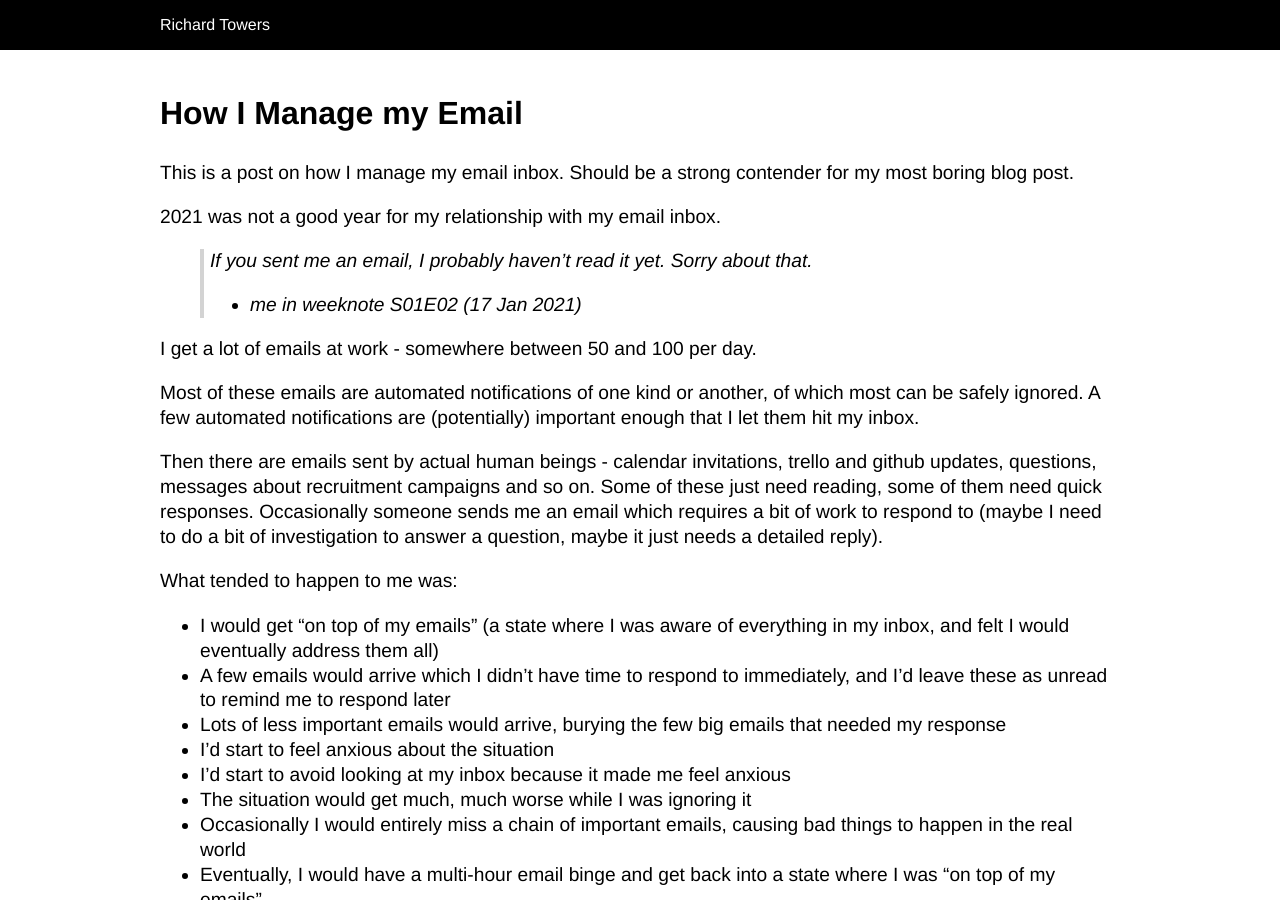
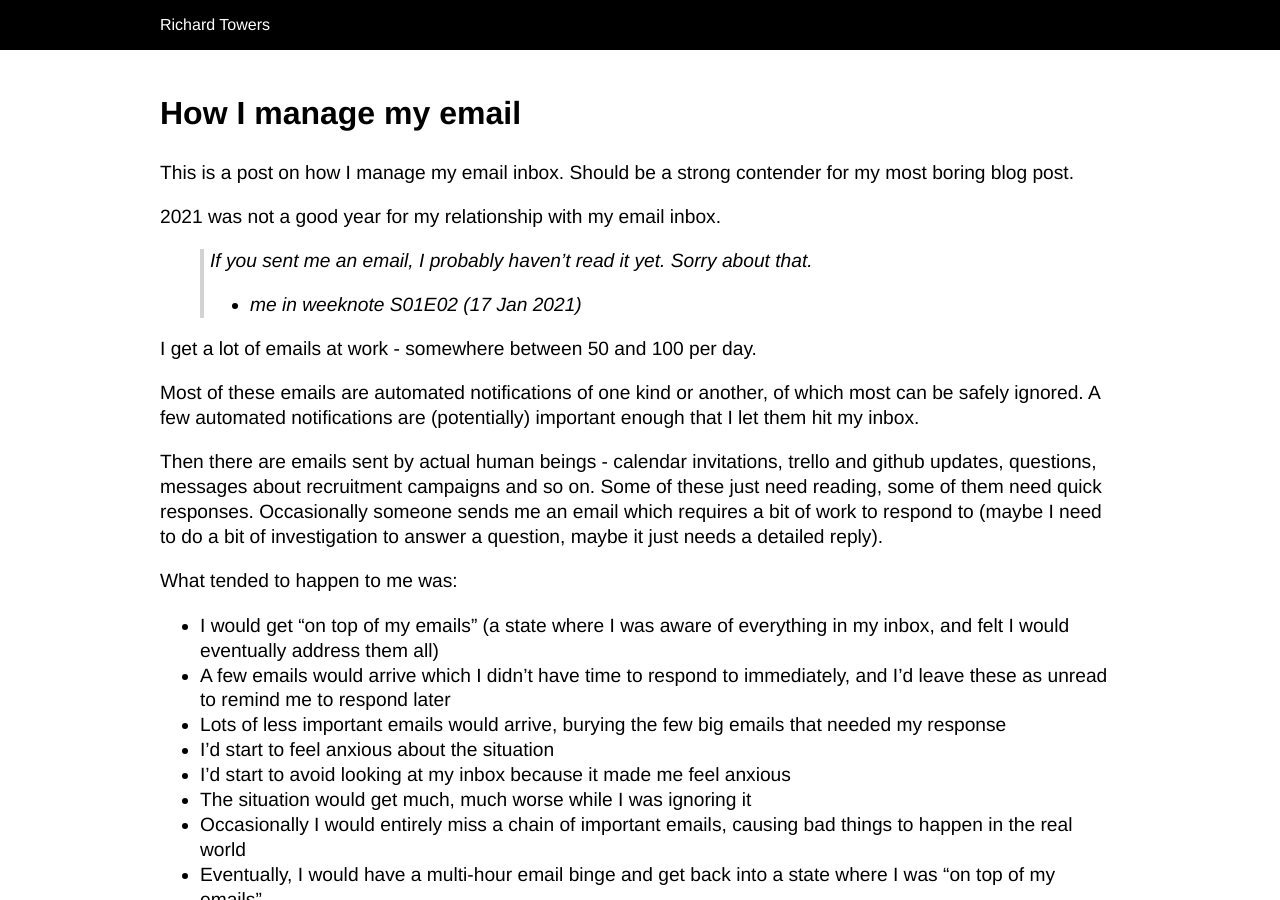
Before and after one commit to richardTowers/richardtowers.github.com, a Jekyll site: the page built from _posts/2022-01-23-how-i-manage-my-email.md, in a window 1280 px wide and 900 px high. Built offline with Jekyll 4.4.1, drawn with Linux system fonts in a browser that asks for light colours.

```diff
--- a/_posts/2022-01-23-how-i-manage-my-email.md
+++ b/_posts/2022-01-23-how-i-manage-my-email.md
@@ -1,12 +1,12 @@
 ---
 layout: post
-title: "How I manage my Email"
+title: "How I manage my email"
 excerpt: >
   This is a post on how I manage my email inbox. Should be a strong contender for my most boring blog post.
 image: /static/images/screenshot-of-gmail-grafana-dashboard.png
 ---
 
-# How I Manage my Email
+# How I manage my email
 
 This is a post on how I manage my email inbox. Should be a strong contender for my most boring blog post.
 
```
